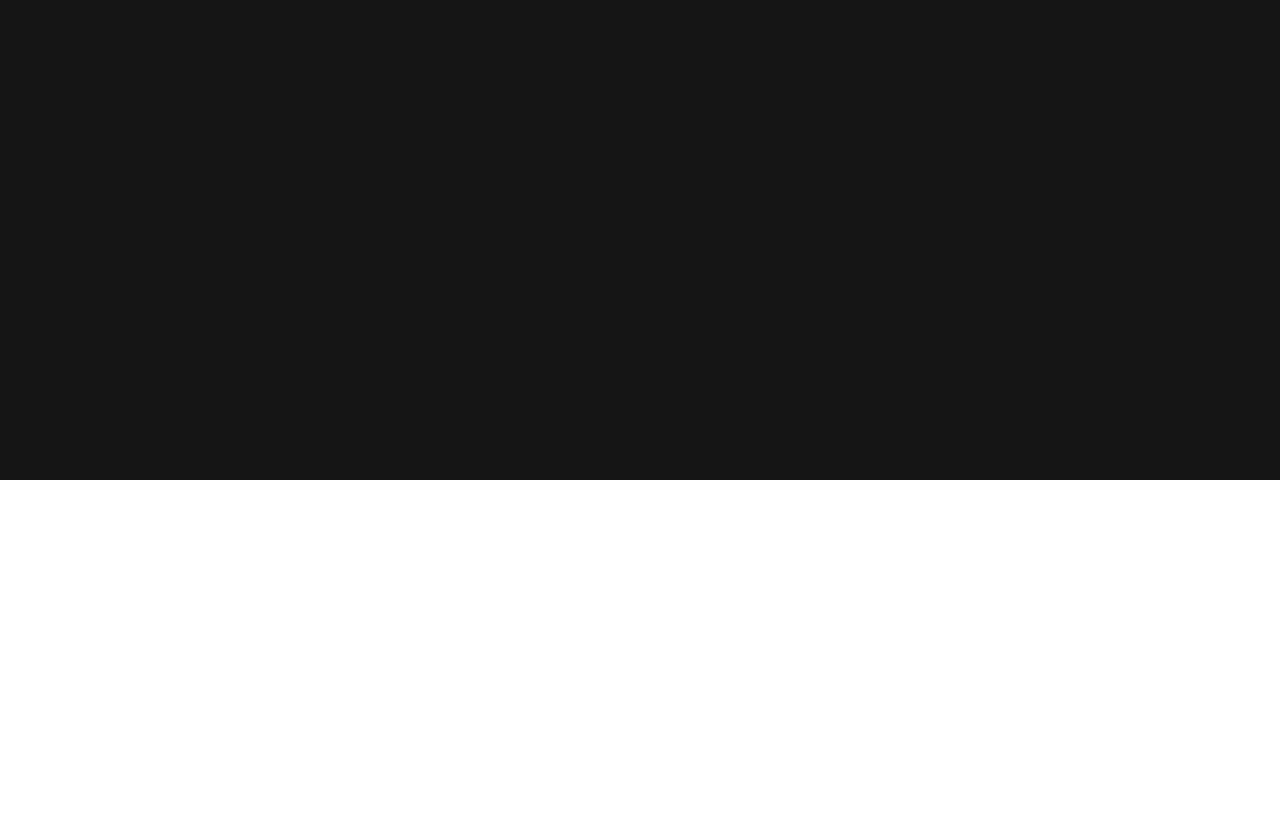
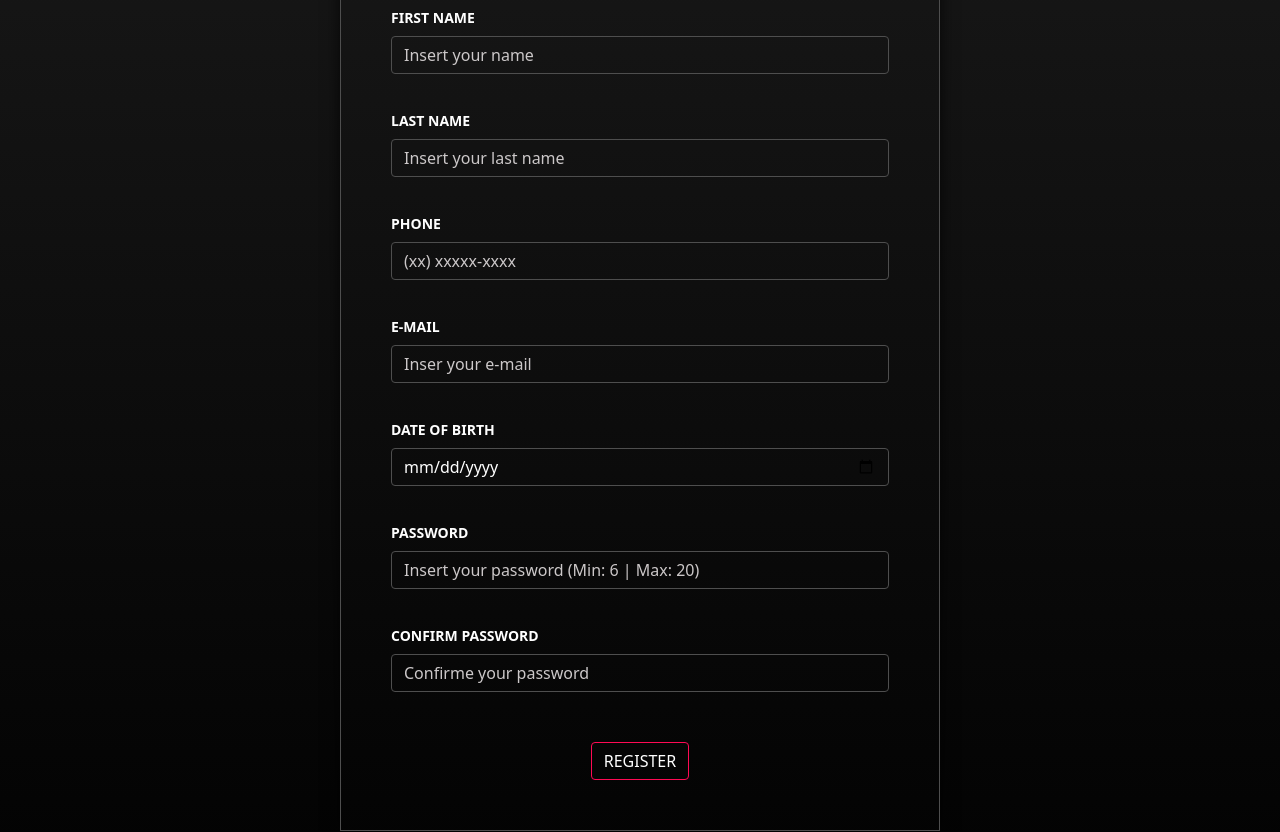
Before and after one commit to mbfontana/stream-me-client, a Next.js app: page /register in a window 1280 px wide. Shown: the part 320-1152 px from the top of the page. Before the commit the page ends 800 px from the top, so only its background shows below. Built offline with nearby package versions, Linux system fonts and the light colour scheme.

Commit message:
Started registration page and forms

```diff
--- a/pages/register.tsx
+++ b/pages/register.tsx
@@ -1,6 +1,8 @@
 import HeaderGeneric from "@/src/components/common/GenericHeader";
 import styles from "../styles/registerLogin.module.scss";
 import Head from "next/head";
+import { Container, Form, FormGroup, Label, Input, Button } from "reactstrap";
+import Footer from "@/src/components/common/Footer";
 
 const Register = () => {
   return (
@@ -8,9 +10,121 @@ const Register = () => {
       <Head>
         <title>Stream Me | Register</title>
         <link rel="shortcut icon" href="/favicon.svg" type="image/x-icon" />
+        <script src="https://jsuites.net/v4/jsuites.js"></script>
       </Head>
-      <main>
-        <HeaderGeneric logoUrl="/" btnUrl="/login" btnContent="Sign-in"/>
+      <main className={styles.main}>
+        <HeaderGeneric logoUrl="/" btnUrl="/login" btnContent="Sign-in" />
+        <Container className="py-5">
+          <p className={styles.formTitle}>Welcome to Stream Me!</p>
+          <Form className={styles.form}>
+            <p className="text-center">
+              <strong>Register for free</strong>{" "}
+            </p>
+            <FormGroup>
+              <Label for="firstName" className={styles.label}>
+                FIRST NAME
+              </Label>
+              <Input
+                id="firstName"
+                name="firstName"
+                type="text"
+                placeholder="Insert your name"
+                required
+                maxLength={20}
+                className={styles.inputName}
+              />
+            </FormGroup>
+            <FormGroup>
+              <Label for="lastName" className={styles.label}>
+                LAST NAME
+              </Label>
+              <Input
+                id="lastName"
+                name="lastName"
+                type="text"
+                placeholder="Insert your last name"
+                required
+                maxLength={20}
+                className={styles.inputName}
+              />
+            </FormGroup>
+            <FormGroup>
+              <Label for="phone" className={styles.label}>
+                PHONE
+              </Label>
+              <Input
+                id="phone"
+                name="phone"
+                type="tel"
+                placeholder="(xx) xxxxx-xxxx"
+                data-mask="[-]+55 (00) 00000-0000"
+                required
+                className={styles.input}
+              />
+            </FormGroup>
+            <FormGroup>
+              <Label for="email" className={styles.label}>
+                E-MAIL
+              </Label>
+              <Input
+                id="email"
+                name="email"
+                type="email"
+                placeholder="Inser your e-mail"
+                required
+                className={styles.input}
+              />
+            </FormGroup>
+            <FormGroup>
+              <Label for="birth" className={styles.label}>
+                DATE OF BIRTH
+              </Label>
+              <Input
+                id="birth"
+                name="birth"
+                type="date"
+                min="1930-01-01"
+                max="2020-12-31"
+                required
+                className={styles.input}
+              />
+            </FormGroup>
+            <FormGroup>
+              <Label for="password" className={styles.label}>
+                PASSWORD
+              </Label>
+              <Input
+                id="password"
+                name="password"
+                type="password"
+                placeholder="Insert your password (Min: 6 | Max: 20)"
+                required
+                minLength={6}
+                maxLength={20}
+                className={styles.input}
+              />
+            </FormGroup>
+            <FormGroup>
+              <Label for="confirmPassword" className={styles.label}>
+                CONFIRM PASSWORD
+              </Label>
+              <Input
+                id="confirmPassword"
+                name="confirmPassword"
+                type="password"
+                placeholder="Confirme your password"
+                required
+                minLength={6}
+                maxLength={20}
+                className={styles.input}
+              />
+            </FormGroup>
+            <Button type="submit" outline className={styles.formBtn}>
+              REGISTER
+            </Button>
+          </Form>
+        </Container>
+        <Footer />
       </main>
     </>
   );
--- a/styles/registerLogin.module.scss
+++ b/styles/registerLogin.module.scss
@@ -0,0 +1,75 @@
+@import "./colors.module.scss";
+
+.main {
+  background-image: linear-gradient(to bottom, #1c1c1c, black);
+}
+.formTitle {
+  font-size: 40px;
+  font-weight: bold;
+  margin-bottom: 40px;
+}
+.form {
+  width: 600px;
+  padding: 50px;
+  border: 1px solid $darkGray;
+  margin: 0 auto;
+  box-shadow: 0px 0px 15px 0px rgba(0, 0, 0, 0.75);
+}
+.label {
+  font-size: 14px;
+  font-weight: bold;
+  padding-top: 20px;
+}
+.input {
+  border-color: $darkGray;
+  background-color: transparent;
+  color: white;
+
+  &::placeholder {
+    color: $lightGray;
+  }
+  &:focus {
+    background-color: transparent;
+    border-color: $lightGray;
+    color: white;
+    box-shadow: none;
+  }
+}
+.inputName {
+  @extend .input;
+  text-transform: uppercase;
+  &::placeholder {
+    text-transform: none;
+  }
+}
+.formBtn {
+  display: block;
+  margin: 50px auto 0 auto;
+  border-color: $lightRed;
+  color: white;
+
+  &:hover {
+    background-color: transparent;
+    color: $lightGray;
+    border-color: $darkRed;
+  }
+}
+@media (max-width: 767px) {
+  .formTitle {
+    font-size: 30px;
+  }
+  .form {
+    width: 95%;
+  }
+}
+@media (max-width: 575px) {
+  .form {
+    padding: 50px 10px;
+  }
+}
+@media (max-width: 423px) {
+  .formTitle {
+    font-size: 24px;
+    text-align: center;
+  }
+}
```
Also changed, not shown: pages/index.tsx (+10 -1 lines).
